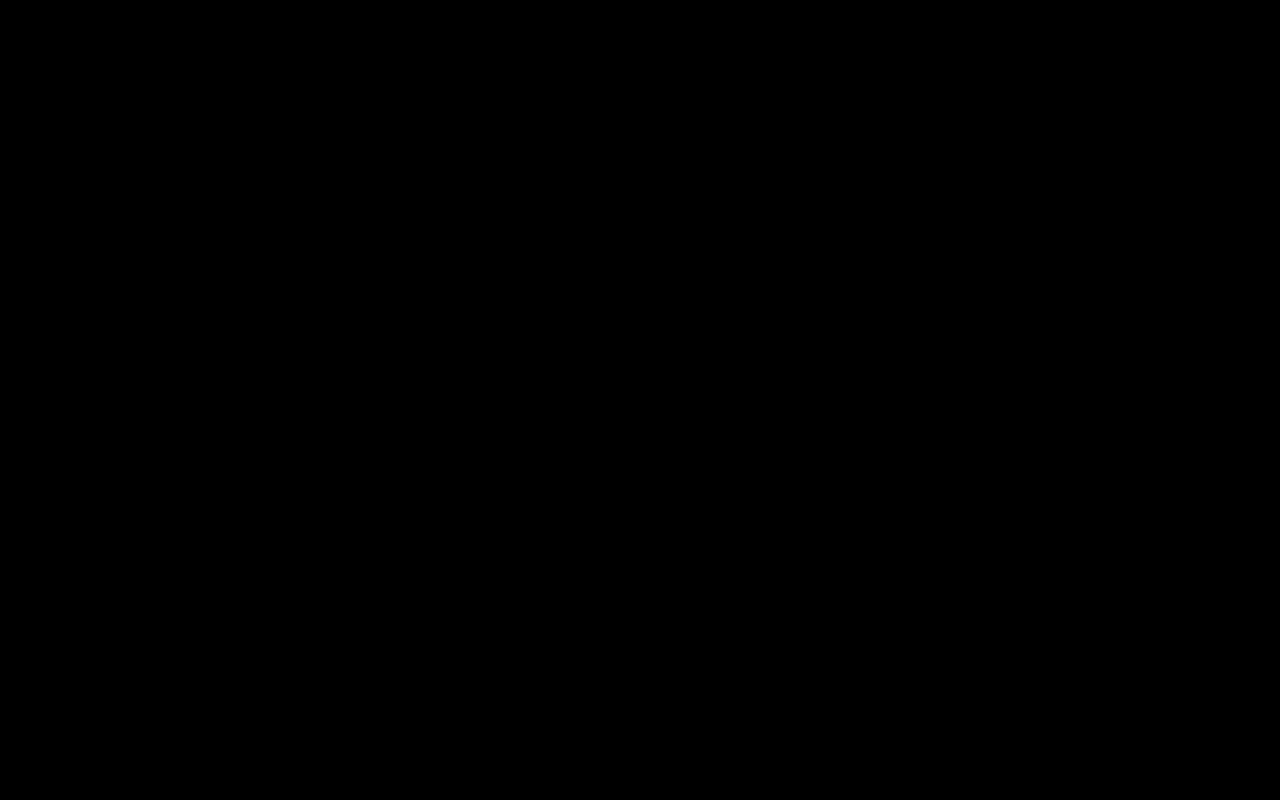
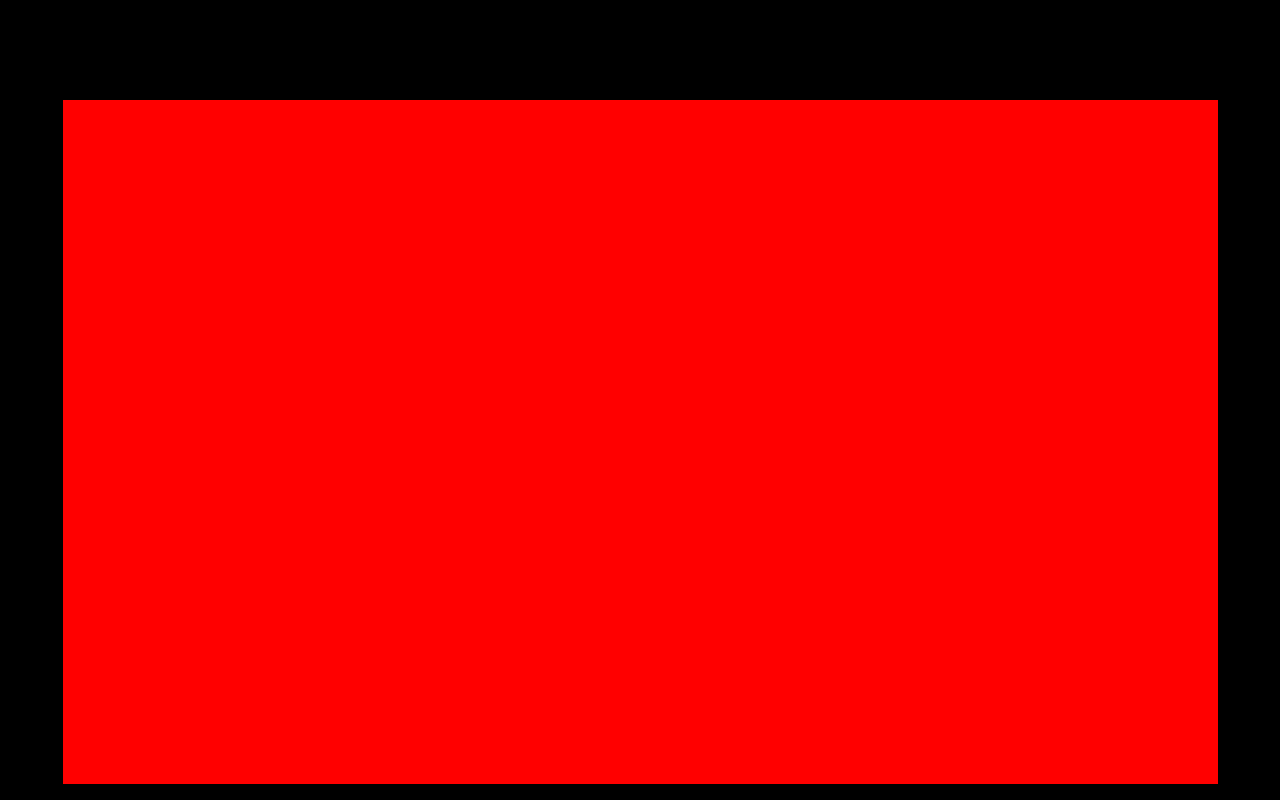
Before and after one commit to bkiggen/typerSpace, a React (Create React App) app: page /#/Battle in a window 1280 px wide. Built offline with nearby package versions, Linux system fonts and the light colour scheme; a web font is replaced by a local one.

Commit message:
begin work on battle component

```diff
--- a/src/components/Battle.jsx
+++ b/src/components/Battle.jsx
@@ -1,11 +1,41 @@
 import React from 'react';
 import PropTypes from 'prop-types';
+import styled, { css } from 'styled-components';
+import { Link } from 'react-router-dom';
+import usaShip from './../assets/images/lander.png';
 
 
 function Battle(props){
+
+const BattleDiv = styled.div`
+  width: 1155px;
+  height: 684px;
+  margin: 0 auto;
+  padding-top: 50px;
+  background-repeat: no-repeat;
+  position: relative;
+`
+
+const Canvas = styled.div`
+  width: 1155px;
+  height: 684px;
+  background-color: red;
+  overflow: hidden;
+  position: relative;
+`;
+
+const Lander = styled.img`
+  position: absolute;
+  top: -200px;
+  left: 400px;
+`
+
   return (
-    <div className="">
-    </div>
+    <BattleDiv>
+      <Canvas>
+
+      </Canvas>
+    </BattleDiv>
   );
 }
 
--- a/src/components/Welcome.jsx
+++ b/src/components/Welcome.jsx
@@ -3,6 +3,7 @@ import PropTypes from 'prop-types';
 import WelcomeImage from '../assets/images/Welcome.png';
 import styled from 'styled-components';
 import {Link} from 'react-router-dom';
+import usaShip from './../assets/images/lander.png';
 
 const WelcomeContainer = styled.div`
   width: 1155px;
@@ -14,6 +15,7 @@ const WelcomeContainer = styled.div`
   color: #EFCB8C;
   font-size: 30px;
   background-repeat: no-repeat;
+  position: relative;
 `;
 
 const EnterButton = styled.button`
@@ -34,6 +36,9 @@ const EnterButton = styled.button`
   }
 `
 
+
+// <img src={usaShip} style={{position: 'absolute', top:'500px', left:'500px'}}/>
+
 function Welcome(props){
 
   return (
@@ -42,6 +47,7 @@ function Welcome(props){
       <EnterButton>
         <Link to="/Command" style={{color: '#EFCB8C', textDecoration: 'none', fontSize: '14px'}}>Let's Begin</Link>
       </EnterButton>
+
     </WelcomeContainer>
   );
 }
```
Also changed, not shown: 1 other file (tests, documents, lock files or other folders).
